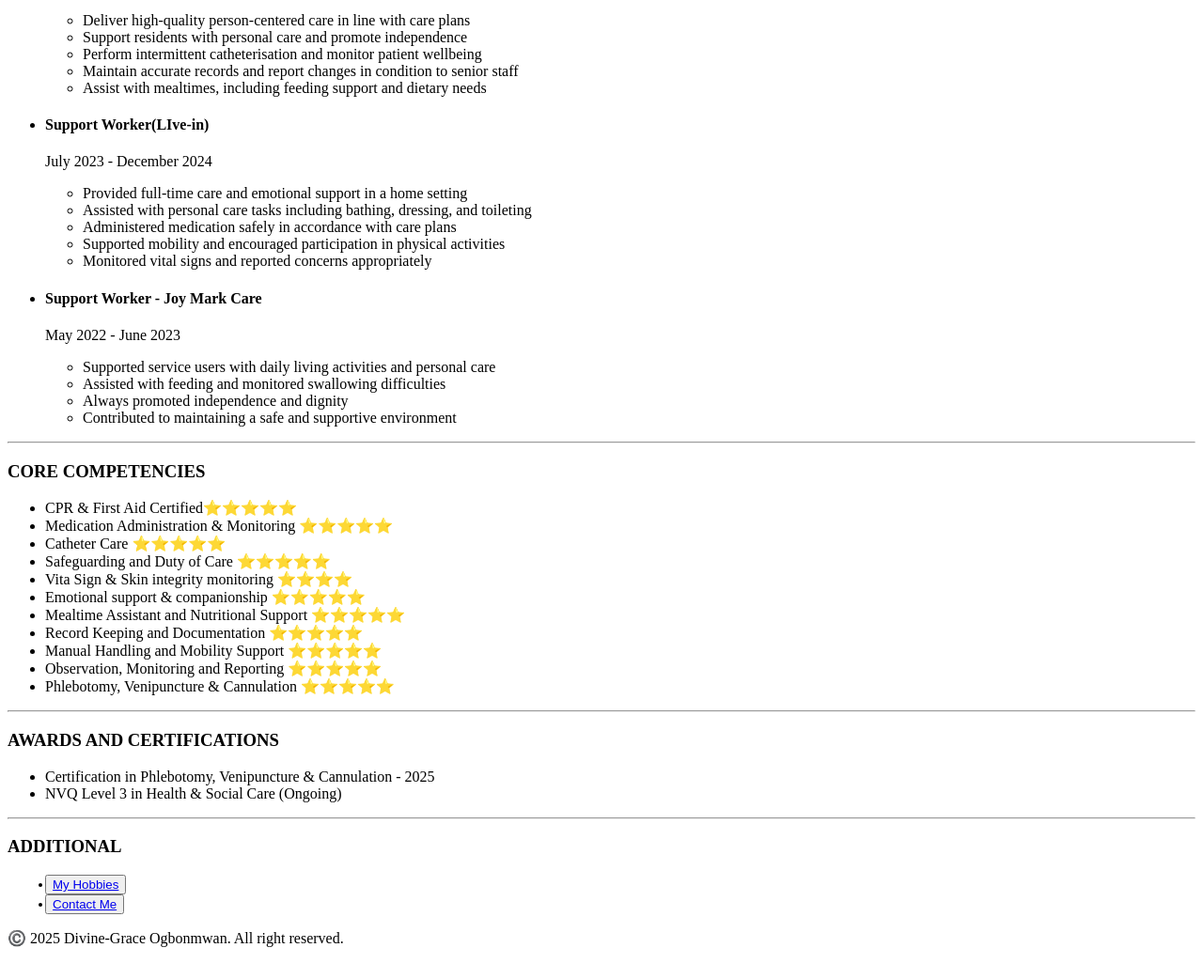
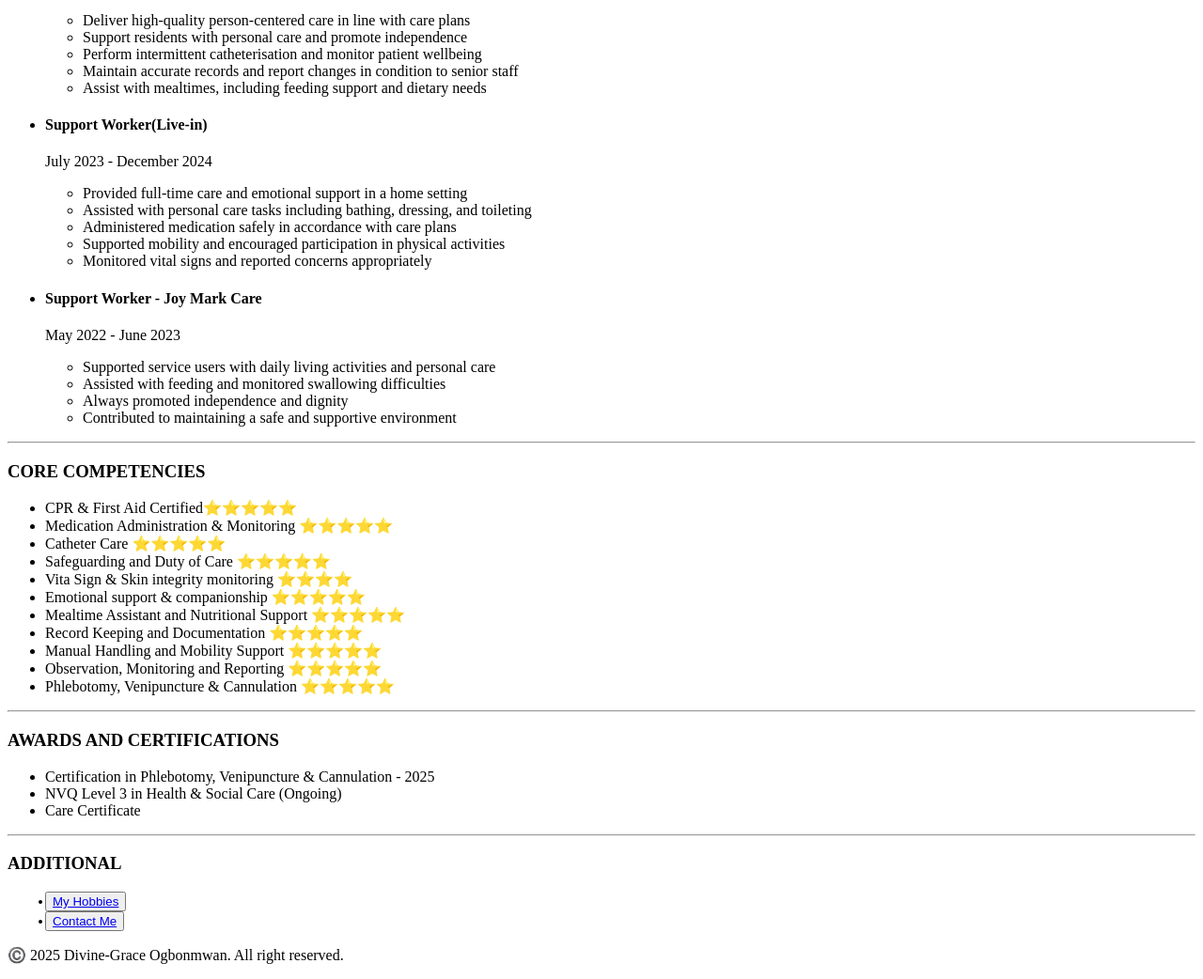
Before and after one commit to Divine-GraceCss/html-portfolio, a plain HTML site: page index.html in a window 1280 px wide. Shown: the part 466-1508 px from the top of the page at 94% size. Drawn offline with Linux system fonts and the light colour scheme.

Commit message:
Add files via upload

```diff
--- a/index.html
+++ b/index.html
@@ -33,7 +33,7 @@
             <li>Maintain accurate records and report changes in condition to senior staff</li>
             <li>Assist with mealtimes, including feeding support and dietary needs</li>
            </ul>
-        <li><h4>Support Worker(LIve-in)</h4></li>
+        <li><h4>Support Worker(Live-in)</h4></li>
         <p>July 2023 - December 2024</p>
         <ul>
             <li>Provided full-time care and emotional support in a home setting </li>
@@ -71,6 +71,8 @@
     <ul>
         <li>Certification in Phlebotomy, Venipuncture & Cannulation - 2025</li>
         <li>NVQ Level 3 in Health & Social Care (Ongoing)</li>
+        <li>Care Certificate</li>
+
     </ul>
     <hr>
     <h3>ADDITIONAL</h3>
```
